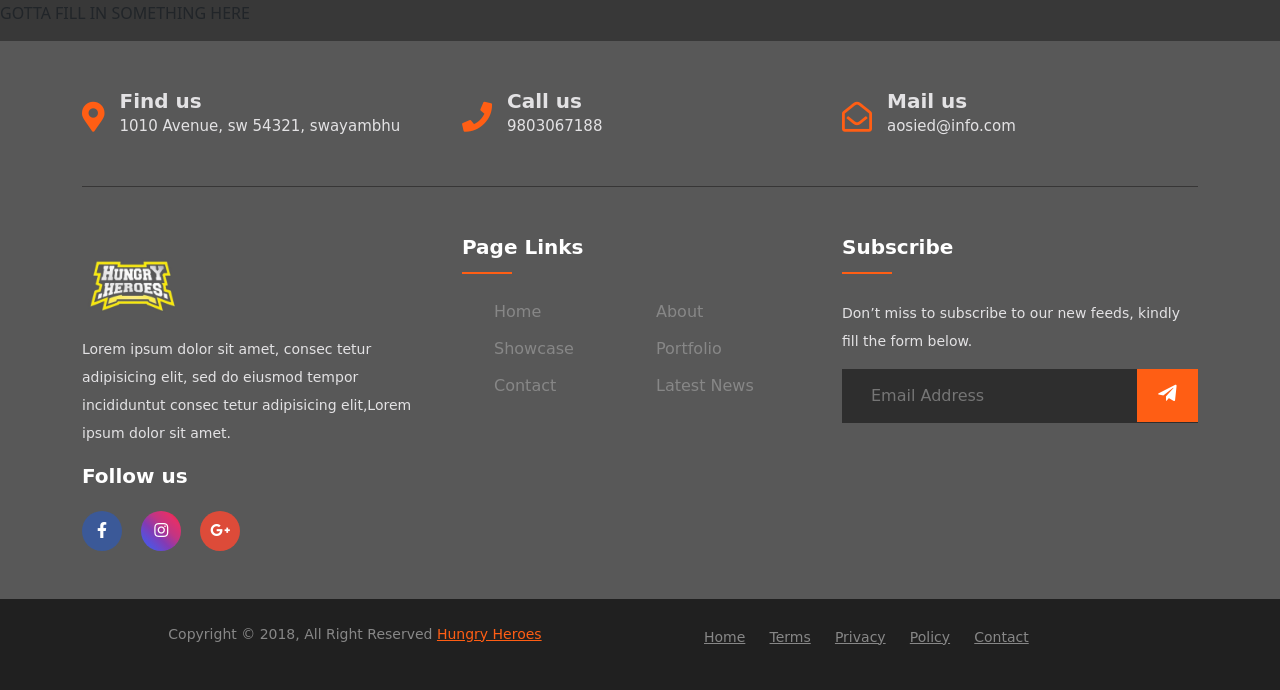
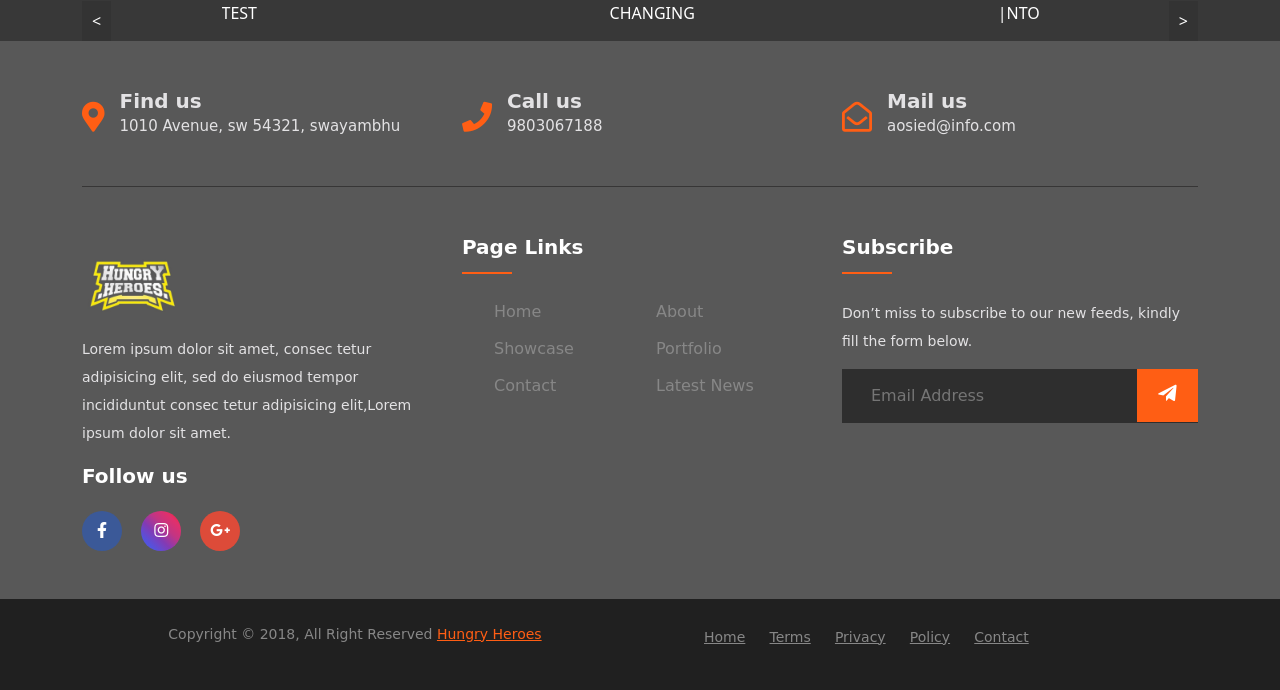
Before and after one commit to anishDevMage/palisha, a Django app: page / in a window 1280 px wide. Shown: the part 131-821 px from the top of the page. Run offline with Django 4.2, Linux system fonts and the light colour scheme; some libraries are stand-ins or nearby versions; some web fonts are replaced.

Commit message:
CAROUSEL DAFT 1

```diff
--- a/palisha/urls.py
+++ b/palisha/urls.py
@@ -5,5 +5,5 @@ from django.views.generic import TemplateView
 
 urlpatterns = [
     path("admin/", admin.site.urls),
-    path('', TemplateView.as_view(template_name='base.html'), name='home'),
+    path('', TemplateView.as_view(template_name='homepage.html'), name='home'),
 ]
--- a/static/css/styles.css
+++ b/static/css/styles.css
@@ -310,3 +310,72 @@
 
 
 /* FOOTER ENDS */
+
+
+
+
+
+/* HOMEPAGE STARTS */
+
+.carousel-container{
+    border: 2px solid red;
+}
+
+.carousel{
+    display: flex;
+    flex-direction: column;
+    align-items: center;
+    overflow: hidden;
+}
+
+.carousel p{
+    color: white;
+}
+
+
+.carousel-select{
+    display: flex;
+    overflow-x: auto;
+    white-space: nowrap;
+    scrollbar-width: none; /* Hide the scrollbar for Firefox */
+    -ms-overflow-style: none; /* Hide the scrollbar for IE/Edge */
+}
+
+.carousel-select::-webkit-scrollbar {
+    display: none; /* Hide the scrollbar for Chrome and Safari */
+}
+
+.carousel-track {
+    display: flex;
+    flex: 0 0 auto;
+}
+
+.carousel-item {
+    display: flex;
+    flex: 0 0 100%;
+    margin-right: 0px; /* Adjust margin as needed */
+}
+
+.carousel-item img {
+    width: 100%; /* Ensure images fill their container */
+}
+
+.carousel-prev, .carousel-next {
+    position: absolute; /* Position the buttons absolutely within the carousel-select */
+    top: 50%; /* Align vertically at the center */
+    transform: translateY(-50%); /* Adjust vertical alignment */
+    background-color: #333; /* Button background color */
+    color: white; /* Button text color */
+    border: none; /* Remove border */
+    padding: 10px; /* Add some padding */
+    cursor: pointer; /* Change cursor to pointer */
+}
+
+.carousel-prev {
+    left: 0; /* Position the left arrow at the start */
+}
+
+.carousel-next {
+    right: 0; /* Position the right arrow at the end */
+}
+/* HOMEPAGE ENDS */
--- a/templates/base.html
+++ b/templates/base.html
@@ -28,7 +28,6 @@
     <div class="main-content">
         <!-- Content specific to each page will go here -->
         {% block content %}
-        <p> GOTTA FILL IN SOMETHING HERE </p>
         {% endblock %}
     </div>
 
--- /dev/null
+++ b/templates/homepage.html
@@ -0,0 +1,103 @@
+{% extends './base.html' %}
+
+
+{% block content %}
+
+{% load static %}
+
+<div class="container" >
+    <div class="carousel">
+        <div class="carousel-select w-75 mx-auto" >
+                <button class="carousel-prev">&lt;</button>
+
+                <div class="carousel-track d-flex flex-nowrap ">
+                <div class="carousel-item">
+                <p> TEST </p>
+    <!--                <img src="{% static 'assets/logo.jpg' %}" alt="Slide 1">-->
+                </div>
+                <div class="carousel-item">
+                <p> CHANGING </p>
+    <!--                <img src="{% static 'img/slide2.jpg' %}" alt="Slide 2">-->
+                </div>
+                <div class="carousel-item">
+                <p> |NTO </p>
+    <!--                <img src="{% static 'img/slide3.jpg' %}" alt="Slide 3">-->
+                </div>
+                <div class="carousel-item">
+                <p> SOMETHING </p>
+    <!--                <img src="{% static 'img/slide3.jpg' %}" alt="Slide 3">-->
+                </div>
+                <div class="carousel-item">
+                <p> NEW </p>
+    <!--                <img src="{% static 'img/slide3.jpg' %}" alt="Slide 3">-->
+                </div>
+                <div class="carousel-item">
+                <p> SOMETHING </p>
+    <!--                <img src="{% static 'img/slide3.jpg' %}" alt="Slide 3">-->
+                </div>
+
+            </div>
+
+                <button class="carousel-next">&gt;</button>
+        </div>
+    </div>
+</div>
+
+
+<script>
+
+    document.addEventListener('DOMContentLoaded',
+
+        function (){
+            console.log('DOM CONTENT LOADED');
+            let currentIndex = 0;
+
+            const carousel = document.querySelector('.carousel');
+            const prevBtn = carousel.querySelector('.carousel-prev');
+            const nextBtn = carousel.querySelector('.carousel-next');
+            const carouselItem = carousel.querySelector('.carousel-item');
+            const carouselItems = carousel.querySelectorAll('.carousel-item');
+            const carouselTrack = carousel.querySelector('.carousel-track');
+
+            updateSlide();
+
+            prevBtn.addEventListener('click', () => {
+                //currentIndex = Math.max(currentIndex - 1, 0);
+                currentIndex = (currentIndex - 1 + carouselItems.length) % carouselItems.length;
+                console.log(currentIndex);
+                updateSlide();
+            })
+
+            nextBtn.addEventListener('click', () => {
+                //currentIndex = Math.min(currentIndex + 1, carouselItems.length - 1);
+                currentIndex = (currentIndex + 1) % carouselItems.length;
+                updateSlide();
+            })
+
+
+            function updateSlide() {
+                const slideWidth = carouselItems[currentIndex].offsetWidth;
+                const totalWidth = slideWidth * carouselItems.length;
+
+                // Calculate the adjusted translation
+                const adjustedTranslateX = -(currentIndex * slideWidth) % totalWidth;
+
+                // If moving from last to first item, adjust the translation
+                if (currentIndex === carouselItems.length - 1) {
+                    carouselTrack.style.transition = 'none'; // Disable transition
+                    carouselTrack.style.transform = `translateX(${adjustedTranslateX}px)`;
+                    setTimeout(() => {
+                        carouselTrack.style.transition = ''; // Re-enable transition
+                        carouselTrack.style.transform = `translateX(0)`;
+                    }, 0);
+                } else {
+                    carouselTrack.style.transform = `translateX(${adjustedTranslateX}px)`;
+                }
+            }
+
+        })
+
+
+</script>
+
+{% endblock %}
```
Also changed, not shown: 1 other file.
